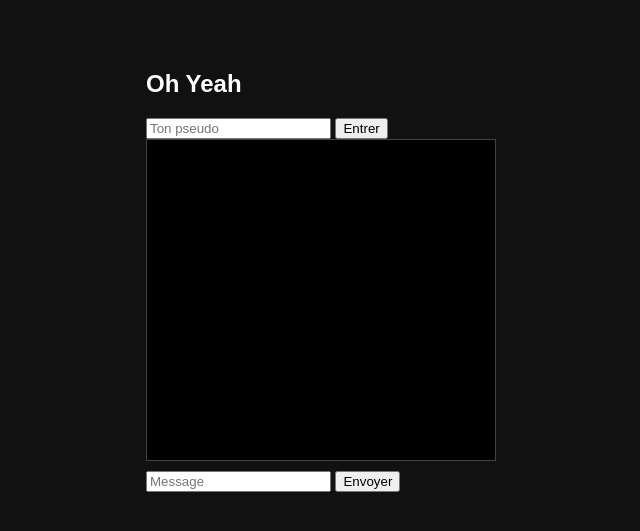
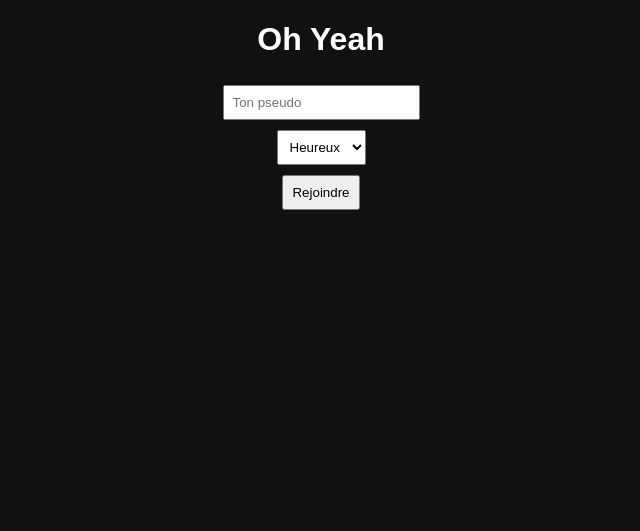
Before and after one commit to jj947/oh-yeah, a Flask app: page / in a window 1280 px wide. Shown: the top 531 px of the page, without its empty margins (319-959 px from the left). Run offline with Flask 3, Linux system fonts and the light colour scheme; some libraries are stand-ins or nearby versions.

Commit message:
Update index.html

```diff
--- a/templates/index.html
+++ b/templates/index.html
@@ -9,73 +9,100 @@
             font-family: Arial, sans-serif;
             background: #111;
             color: white;
-            display: flex;
-            justify-content: center;
-            margin-top: 50px;
+            text-align: center;
         }
         #chat {
-            width: 350px;
+            display: none;
         }
         #messages {
-            border: 1px solid #444;
             height: 300px;
             overflow-y: auto;
+            border: 1px solid #444;
             padding: 10px;
             margin-bottom: 10px;
-            background: #000;
         }
-        .me {
-            color: #4caf50;
-        }
-        .system {
-            color: #ff5252;
-            font-style: italic;
+        input, select, button {
+            padding: 8px;
+            margin: 5px;
         }
     </style>
 </head>
 <body>
 
+<h1>Oh Yeah</h1>
+
+<div id="login">
+    <input id="pseudo" placeholder="Ton pseudo"><br>
+    <select id="emotion">
+        <option value="😊">Heureux</option>
+        <option value="😢">Triste</option>
+        <option value="😡">Énervé</option>
+        <option value="😐">Neutre</option>
+    </select><br>
+    <button onclick="join()">Rejoindre</button>
+</div>
+
+<div id="waiting" style="display:none;">
+    <p>En attente d’un autre utilisateur...</p>
+</div>
+
 <div id="chat">
-    <h2>Oh Yeah</h2>
-
-    <input id="pseudo" placeholder="Ton pseudo">
-    <button onclick="join()">Entrer</button>
-
+    <h3 id="roomEmotion"></h3>
     <div id="messages"></div>
-
-    <input id="input" placeholder="Message">
+    <input id="msg" placeholder="Message">
     <button onclick="send()">Envoyer</button>
 </div>
 
 <script>
 const socket = io();
-    let myPseudo = "";
+let room = "";
+let emotion = "";
+let pseudo = "";
 
 function join() {
-        myPseudo = document.getElementById("pseudo").value;
-        socket.emit("join", { pseudo: myPseudo });
+    pseudo = document.getElementById("pseudo").value;
+    emotion = document.getElementById("emotion").value;
+
+    socket.emit("join", {
+        sid: socket.id,
+        pseudo: pseudo,
+        emotion: emotion
+    });
+
+    document.getElementById("login").style.display = "none";
+    document.getElementById("waiting").style.display = "block";
 }
 
+socket.on("waiting", () => {
+    console.log("En attente...");
+});
+
+socket.on("joined", data => {
+    room = data.room;
+    emotion = data.emotion;
+
+    document.getElementById("waiting").style.display = "none";
+    document.getElementById("chat").style.display = "block";
+    document.getElementById("roomEmotion").innerText = "Salon " + emotion;
+});
+
 function send() {
-        const input = document.getElementById("input");
-        const msg = input.value;
-        if (!msg) return;
+    const text = document.getElementById("msg").value;
+    if (!text) return;
 
-        socket.emit("message", { text: msg });
-        input.value = "";
+    socket.emit("message", {
+        room: room,
+        pseudo: pseudo,
+        text: text,
+        emotion: emotion
+    });
+
+    document.getElementById("msg").value = "";
 }
 
 socket.on("message", data => {
     const div = document.createElement("div");
-        div.textContent = data.pseudo + " : " + data.text;
-        if (data.pseudo === myPseudo) div.classList.add("me");
-        document.getElementById("messages").appendChild(div);
-    });
-
-    socket.on("system", msg => {
-        const div = document.createElement("div");
-        div.textContent = msg;
-        div.classList.add("system");
+    div.innerText = `${data.emotion} ${data.pseudo} : ${data.text}`;
     document.getElementById("messages").appendChild(div);
 });
 </script>
```
Lines whose indentation alone changed are shown as unchanged.
